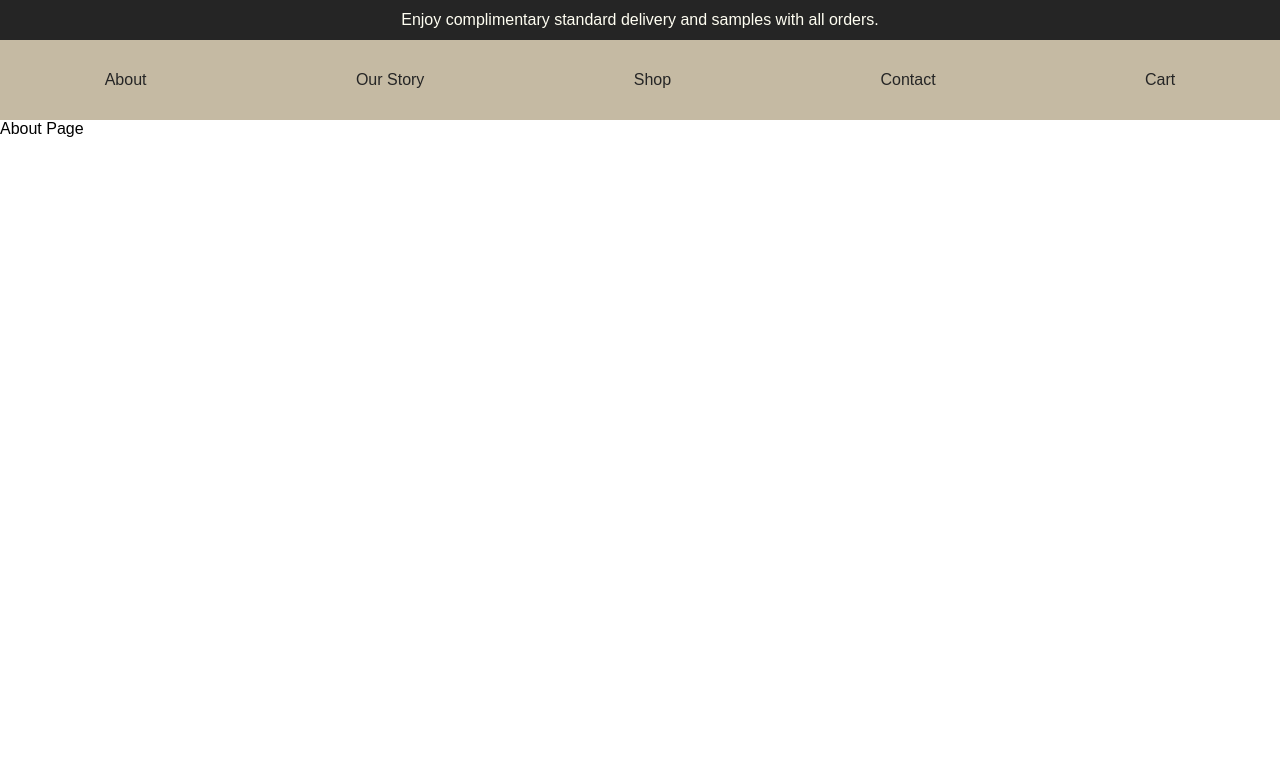
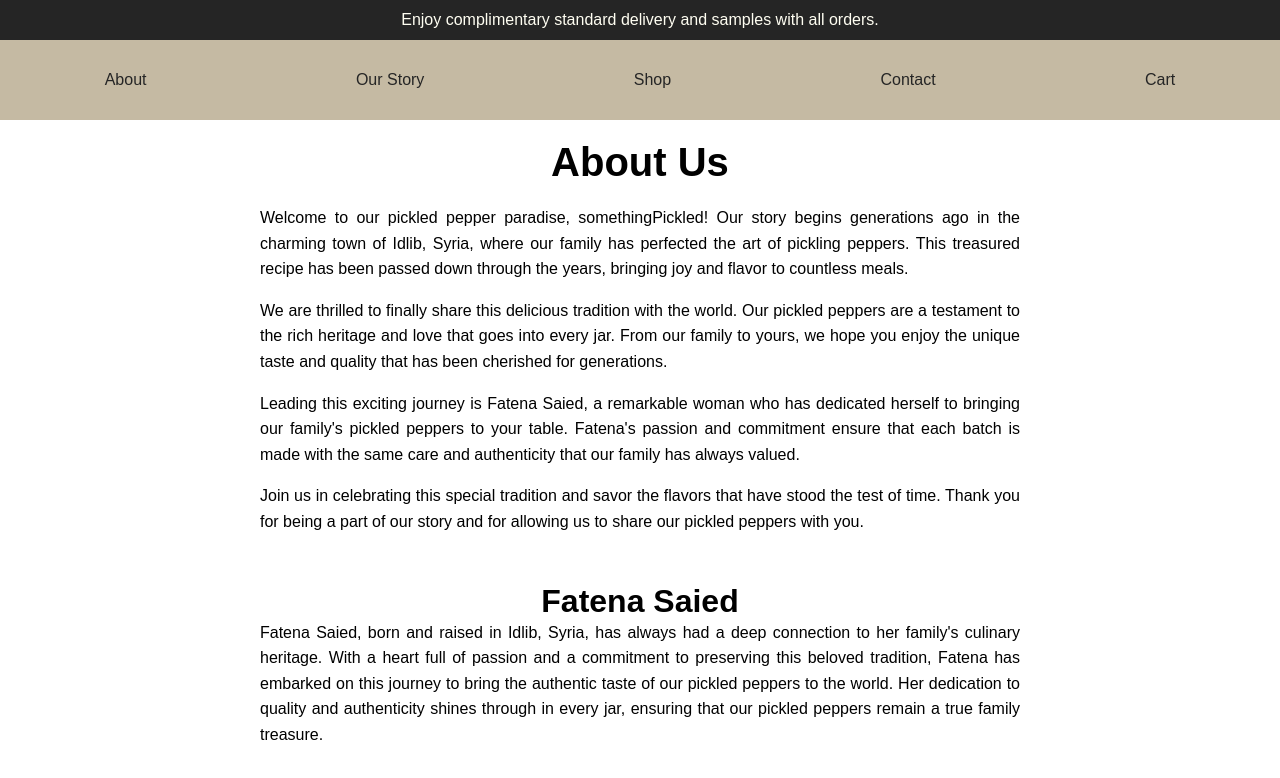
Before and after one commit to hadayahh/somethingPickeled, a React (Vite) app: page /about in a window 1280 px wide. Shown: the top 778 px of the page. Built offline with nearby package versions, Linux system fonts and the light colour scheme.

Commit message:
aboutPage markdown additions, change to flex in upcoming push

```diff
--- a/src/index.css
+++ b/src/index.css
@@ -157,3 +157,52 @@ body {
     padding: 40px;
   }
 }
+
+/* SHOP PAGE START */
+
+.product-grid {
+  display: grid;
+  grid-template-columns: 50vw 50vw;
+  gap: 15px;
+  margin-top: 20px;
+}
+
+.product-item {
+  display: flex;
+  flex-direction: column;
+  align-items: center;
+  border: 1px solid black;
+  border-radius: 8px;
+  padding: 10px;
+}
+
+/* SHOP PAGE START */
+
+/* ABOUT PAGE START */
+.about-container {
+  padding: 20px;
+  max-width: 800px;
+  margin: 0 auto;
+  font-family: Suisse Medium, sans-serif;
+}
+
+.about-content p {
+  margin-bottom: 1em;
+  line-height: 1.6;
+}
+
+.about-container h1 {
+  font-size: 2.5em;
+  margin-bottom: 0.5em;
+  text-align: center;
+}
+
+.about-container h2 {
+  font-size: 2em;
+  margin-top: 1.5em;
+  text-align: center;
+}
+
+.about-content {
+  text-align: justify;
+}
--- a/src/pages/AboutPage.tsx
+++ b/src/pages/AboutPage.tsx
@@ -1,12 +1,53 @@
 import Shipping from "../components/Shipping";
 import { Nav } from "../components/Nav";
+import "../index.css";
 
 export function AboutPage() {
   return (
     <>
       <Shipping />
       <Nav />
-      <div>About Page</div>
+      <div className="about-container">
+        <h1>About Us</h1>
+        <div className="about-content">
+          <p>
+            Welcome to our pickled pepper paradise, somethingPickled! Our story
+            begins generations ago in the charming town of Idlib, Syria, where
+            our family has perfected the art of pickling peppers. This treasured
+            recipe has been passed down through the years, bringing joy and
+            flavor to countless meals.
+          </p>
+          <p>
+            We are thrilled to finally share this delicious tradition with the
+            world. Our pickled peppers are a testament to the rich heritage and
+            love that goes into every jar. From our family to yours, we hope you
+            enjoy the unique taste and quality that has been cherished for
+            generations.
+          </p>
+          <p>
+            Leading this exciting journey is Fatena Saied, a remarkable woman
+            who has dedicated herself to bringing our family's pickled peppers
+            to your table. Fatena's passion and commitment ensure that each
+            batch is made with the same care and authenticity that our family
+            has always valued.
+          </p>
+          <p>
+            Join us in celebrating this special tradition and savor the flavors
+            that have stood the test of time. Thank you for being a part of our
+            story and for allowing us to share our pickled peppers with you.
+          </p>
+          <h2>Fatena Saied</h2>
+          <p>
+            Fatena Saied, born and raised in Idlib, Syria, has always had a deep
+            connection to her family's culinary heritage. With a heart full of
+            passion and a commitment to preserving this beloved tradition,
+            Fatena has embarked on this journey to bring the authentic taste of
+            our pickled peppers to the world. Her dedication to quality and
+            authenticity shines through in every jar, ensuring that our pickled
+            peppers remain a true family treasure.
+          </p>
+        </div>
+      </div>
     </>
   );
 }
--- a/src/pages/ShopPage.tsx
+++ b/src/pages/ShopPage.tsx
@@ -1,6 +1,7 @@
 import products from "../data/products.json";
 import Shipping from "../components/Shipping";
 import { Nav } from "../components/Nav";
+import "../index.css";
 
 export function ShopPage() {
   type Product = {
@@ -13,13 +14,13 @@ export function ShopPage() {
     <>
       <Shipping />
       <Nav />
-      <ul>
+      <ul className="product-grid">
         {products.map((product: Product) => (
-          <li key={product.id}>
+          <li key={product.id} className="product-item">
             <h2>{product.name}</h2>
             <p>Price: ${product.price}</p>
             <img src={product.imageUrl} alt={product.name} />
-            <h4>Add To Cart</h4>
+            <button>Add To Cart</button>
           </li>
         ))}
       </ul>
```
